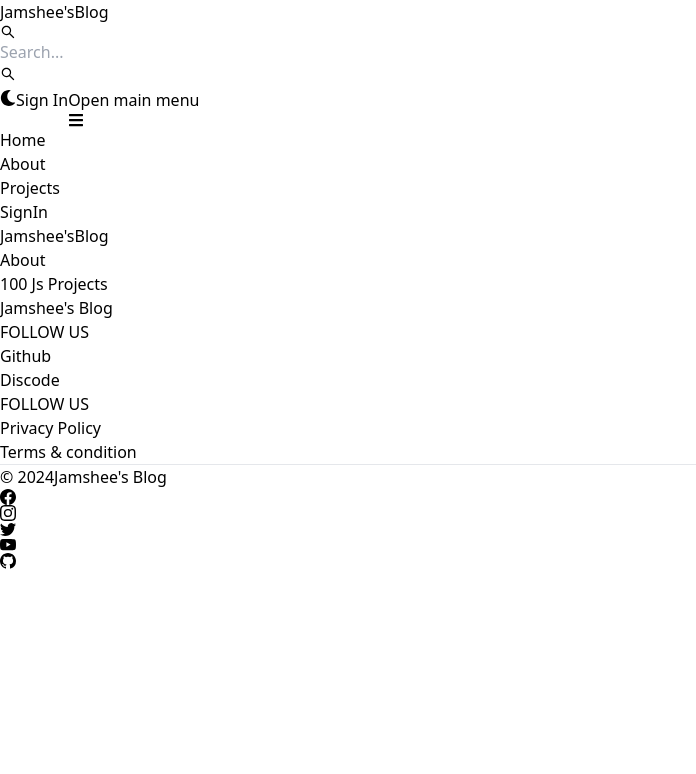
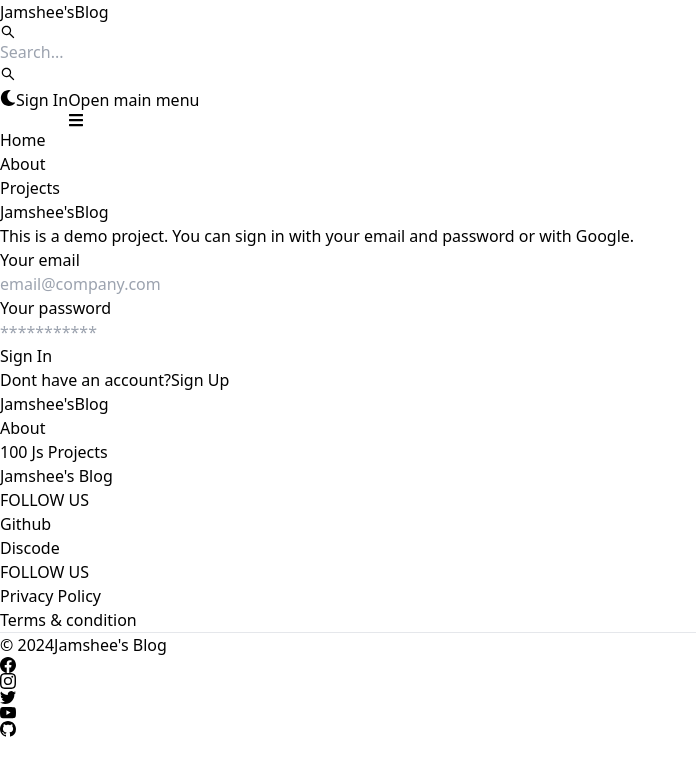
Before and after one commit to haneefasaku/jamshee-s-blog, a React (Vite) app in the folder client/: page /signin in a window 1280 px wide. Shown: the top 774 px of the page, without its empty margins (0-696 px from the left). Built offline with nearby package versions, Linux system fonts and the light colour scheme.

Commit message:
complete signing page and functionality

```diff
--- a/client/src/routes/SignIn.jsx
+++ b/client/src/routes/SignIn.jsx
@@ -1,9 +1,98 @@
-import React from 'react'
+import { Alert, Button, Label, Spinner, TextInput } from "flowbite-react";
+import React, { useState } from "react";
+import { Link, useNavigate } from "react-router-dom";
+import axios from 'axios';
 
 function SignIn() {
+  const [formData, setFormData] = useState({});
+  const [errorMessage, setErrorMessage] = useState(null);
+  const [loading, setLoading] = useState(false);
+  const navigate = useNavigate();
+
+  const handleChange = (e) => {
+    setFormData({ ...formData, [e.target.id]: e.target.value.trim() });
+  };
+
+  const handleSubmit = (e) => {
+    e.preventDefault();
+
+    if (!formData.email || !formData.password) {
+      return setErrorMessage('Please fill out all fields.');
+    }
+
+    setLoading(true);
+    setErrorMessage(null);
+
+    axios.post('http://localhost:5252/auth/signin', formData, {withCredentials:true})
+      .then(response => {
+        const data = response.data;
+        setLoading(false);
+
+        if (data.success === false) {
+          return setErrorMessage(data.message);
+        }
+
+        console.log('Signin success');
+        navigate('/');
+      })
+      .catch(error => {
+        setErrorMessage(error.message);
+        setLoading(false);
+      });
+  };
+
   return (
-    <div>SignIn</div>
-  )
+    <main className="min-h-screen mt-20">
+      <div className="flex p-3 max-w-3xl mx-auto flex-col md:flex-row md:items-center gap-5">
+        {/* left */}
+        <div className="flex-1">
+          <Link to={"/"} className="text-4xl font-bold dark:text-white">
+            <span className="px-2 py-1 bg-gradient-to-r from-indigo-500 via-purple-500 to-pink-500 rounded-lg text-white">
+              Jamshee's
+            </span>
+            Blog
+          </Link>
+          <p className="text-sm mt-5">
+            This is a demo project. You can sign in with your email and password or with Google.
+          </p>
+        </div>
+        {/* right */}
+        <div className="flex-1">
+          <form className="flex flex-col gap-4" onSubmit={handleSubmit}>
+            <div>
+              <Label value="Your email" />
+              <TextInput type="email" placeholder="email@company.com" id="email" onChange={handleChange} />
+            </div>
+            <div>
+              <Label value="Your password" />
+              <TextInput type="password" placeholder="***********" id="password" onChange={handleChange} />
+            </div>
+            <Button gradientDuoTone='purpleToPink' type="submit" disabled={loading}>
+              {loading ? (
+                <>
+                  <Spinner size='sm' />
+                  <span className='pl-3'>Loading...</span>
+                </>
+              ) : (
+                'Sign In'
+              )}
+            </Button>
+          </form>
+          <div className="flex gap-2 text-sm mt-5">
+            <span>Dont have an account?</span>
+            <Link to={'/signup'} className="text-blue-500">
+              Sign Up
+            </Link>
+          </div>
+          {errorMessage && (
+            <Alert className="mt-5" color='failure'>
+              {errorMessage}
+            </Alert>
+          )}
+        </div>
+      </div>
+    </main>
+  );
 }
 
-export default SignIn
+export default SignIn;
--- a/client/src/routes/SignUp.jsx
+++ b/client/src/routes/SignUp.jsx
@@ -84,7 +84,7 @@
           </form>
           <div className="flex gap-2 text-sm mt-5">
             <span>Have an account?</span>
-            <Link to={'/sign-in'} className="text-blue-500">
+            <Link to={'/signin'} className="text-blue-500">
               Sign In
             </Link>
           </div>
```
